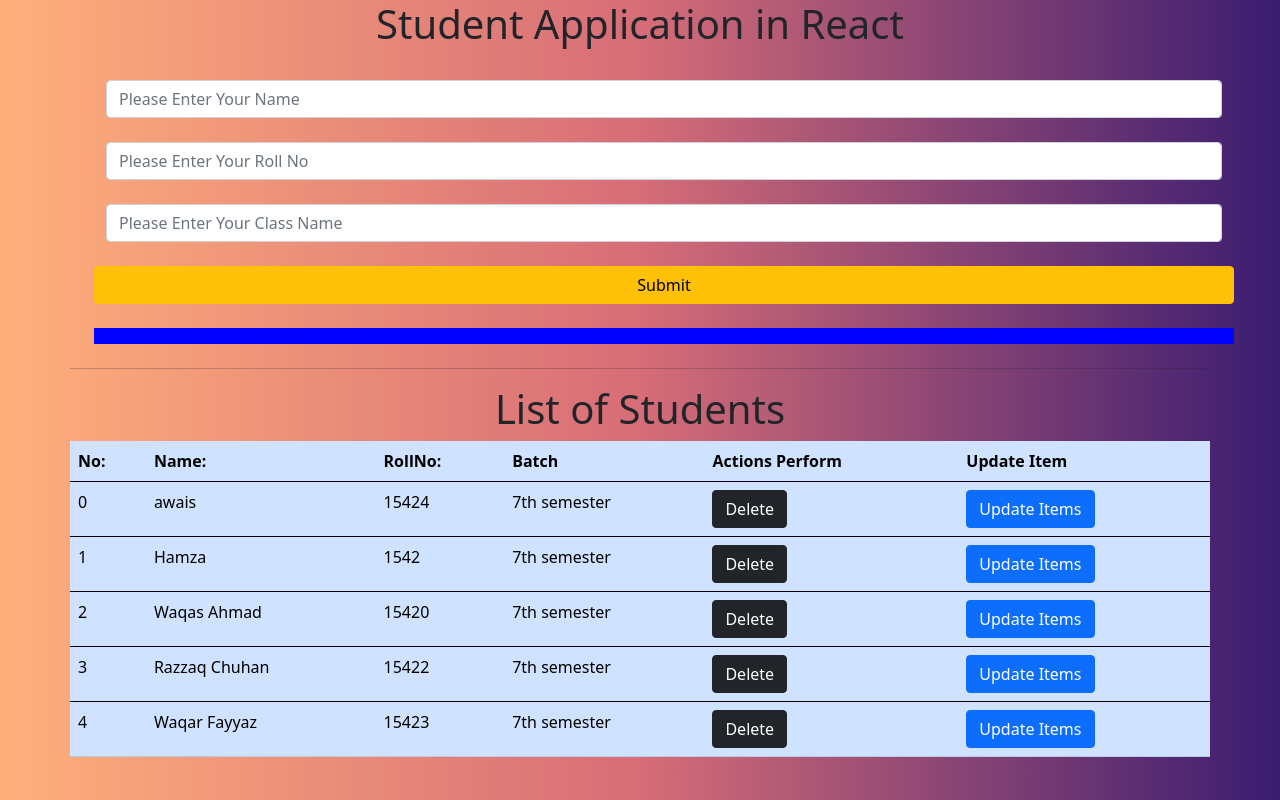
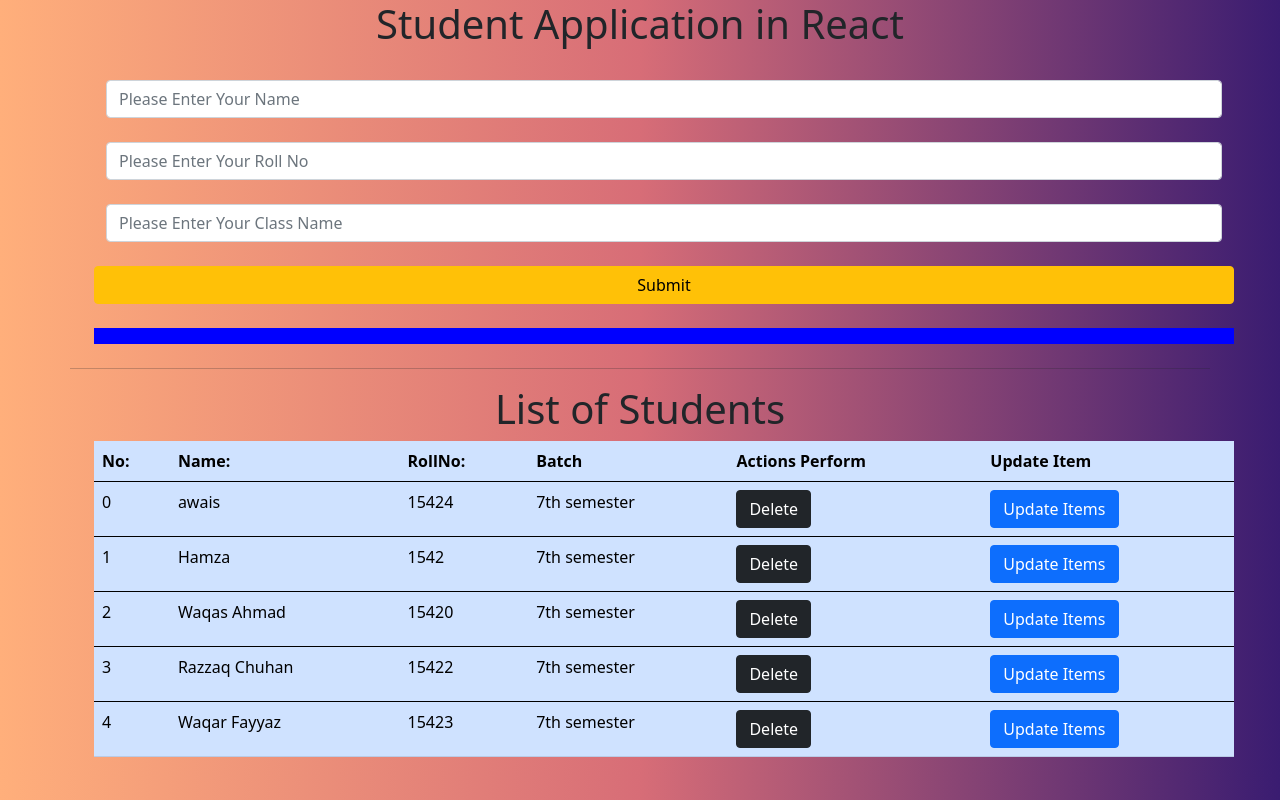
Before and after one commit to awais882s/student-app, a React (Create React App) app: page / in a window 1280 px wide. Built offline with nearby package versions, Linux system fonts and the light colour scheme.

Commit message:
Update students.js

```diff
--- a/src/components/students.js
+++ b/src/components/students.js
@@ -142,7 +142,7 @@ export default function Students() {
             Update
           </button>
           :
-          <button className="btn btn-warning w-100 ms-4" onClick={ctaHandler}>
+          <button className="btn btn-warning w-98 ms-4" onClick={ctaHandler}>
             Submit
           </button>
 
@@ -158,7 +158,7 @@ export default function Students() {
         <h1 className=" d-flex justify-content-center align-items-center ">
           List of Students
         </h1>
-        <table class="table table-primary">
+        <table class="table table-primary ms-4 ">
           <thead>
             <tr>
               <th>No:</th>
```
